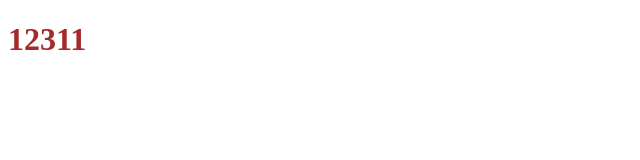
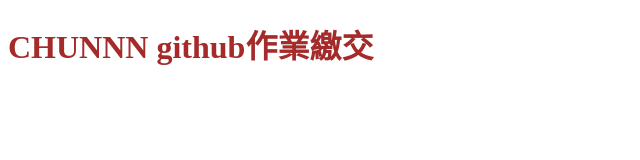
Before and after one commit to chunuhc/project-hex, a plain HTML site: page index.html in a window 1280 px wide. Shown: the whole page, without its empty margins (0-640 px from the left). Drawn offline with Linux system fonts and the light colour scheme.

Commit message:
文字更新

```diff
--- a/index.html
+++ b/index.html
@@ -3,10 +3,10 @@
   <head>
     <meta charset="UTF-8" />
     <meta name="viewport" content="width=device-width, initial-scale=1.0" />
-    <title>我的頁面</title>
+    <title>CHUNNN</title>
     <link rel="stylesheet" href="css/style.css" />
   </head>
   <body>
-    <h1>12311</h1>
+    <h1>CHUNNN github作業繳交</h1>
   </body>
 </html>
```
